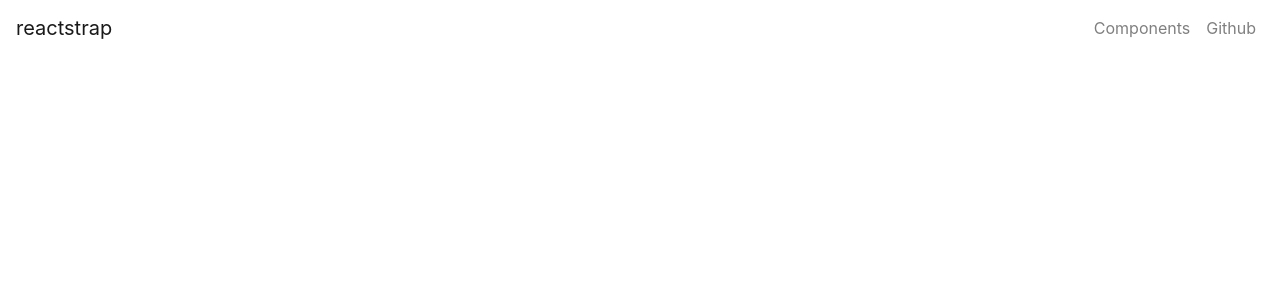
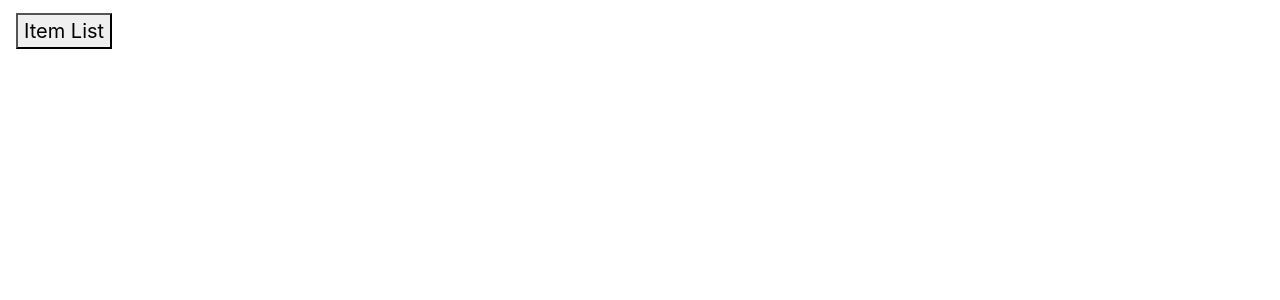
Before and after one commit to YiChunHung/Borrow_sys, a React app: page / in a window 1280 px wide. Shown: the top 300 px of the page. Built offline with nearby package versions, Linux system fonts and the light colour scheme; the HTML template or start-up script is replaced by a standard one.

Commit message:
read json file to make item list

```diff
--- /dev/null
+++ b/src/components/Borrowpage.jsx
@@ -0,0 +1,42 @@
+import React from 'react';
+import ItemList from 'components/ItemList.jsx';
+import ITEM from 'components/item.json';
+
+export default class Borrowpage extends React.Component {
+  constructor(props) {
+    super(props);
+    this.state = {
+    	selectedItems: []
+    };
+    this.toggle = this.toggle.bind(this);
+  }
+
+  toggle(e) {
+  	const className = e.target.className;
+  	const isPicked = this.state.selectedItems.includes(className);
+
+  	if(isPicked){
+  		this.setState({
+  			selectedItems: this.state.selectedItems.filter(function(item){return item != className})
+  		})
+  	}
+  	else{
+  		this.setState({
+  			selectedItems: [...this.state.selectedItems, className]
+  		})
+  	}
+  }
+
+  render() {
+  	const item = ITEM.item[0].name;
+    return (
+      <div>
+      	<ItemList
+      		choosedItems = {this.toggle}
+      		selectedItems = {this.state.selectedItems}
+      		item = {item}
+      	/>
+      </div>
+    );
+  }
+}
--- /dev/null
+++ b/src/components/ItemList.jsx
@@ -0,0 +1,60 @@
+import React from 'react';
+import { Collapse, Navbar, NavbarToggler, NavbarBrand, Nav, NavItem, NavLink } from 'reactstrap';
+
+export default class ItemList extends React.Component {
+  constructor(props) {
+    super(props);
+    this.state = {
+      collapsed: true,
+    };
+    this.toggleNavbar = this.toggleNavbar.bind(this);
+    this.itemList = this.itemList.bind(this);
+    this.toggle = this.toggle.bind(this);
+  }
+
+  toggleNavbar() {
+    this.setState({
+      collapsed: !this.state.collapsed
+    });
+  }
+
+  toggle(e) {
+    this.props.choosedItems(e)
+  }
+
+  itemList(item) {
+    return(
+      <NavItem
+        key={item}
+      >
+        <button
+          style={{background: this.props.selectedItems.includes(item)? "blue":"white"}}
+          onClick={this.toggle}
+          className={item}
+        >
+          {item}
+        </button>
+      </NavItem>
+    );
+
+  }
+
+  render() {
+    return (
+      <div>
+        <Navbar color="faded" light>
+          <NavbarBrand>
+            <button onClick={this.toggleNavbar} className="mr-auto">
+              Item List
+            </button>
+          </NavbarBrand>
+          <Collapse isOpen={!this.state.collapsed} navbar>
+            <Nav navbar>
+              {this.props.item.map(this.itemList)}
+            </Nav>
+          </Collapse>
+        </Navbar>
+      </div>
+    );
+  }
+}
--- a/src/components/Main.jsx
+++ b/src/components/Main.jsx
@@ -1,37 +1,17 @@
 import React from 'react';
 import { Collapse, Navbar, NavbarToggler, NavbarBrand, Nav, NavItem, NavLink } from 'reactstrap';
+import Borrowpage from 'components/Borrowpage.jsx'
 
 export default class Main extends React.Component {
   constructor(props) {
     super(props);
 
-    this.toggle = this.toggle.bind(this);
-    this.state = {
-      isOpen: false
-    };
   }
-  toggle() {
-    this.setState({
-      isOpen: !this.state.isOpen
-    });
-  }
+
   render() {
     return (
       <div>
-        <Navbar color="faded" light expand="md">
-          <NavbarBrand href="/">reactstrap</NavbarBrand>
-          <NavbarToggler onClick={this.toggle} />
-          <Collapse isOpen={this.state.isOpen} navbar>
-            <Nav className="ml-auto" navbar>
-              <NavItem>
-                <NavLink href="/components/">Components</NavLink>
-              </NavItem>
-              <NavItem>
-                <NavLink href="https://github.com/reactstrap/reactstrap">Github</NavLink>
-              </NavItem>
-            </Nav>
-          </Collapse>
-        </Navbar>
+        <Borrowpage />
       </div>
     );
   }
--- /dev/null
+++ b/src/components/item.json
@@ -0,0 +1,5 @@
+{
+	"item":[{
+		"name":["apple", "ear"]
+	}]
+}
```
Also changed, not shown: 3 other files (tests, documents, lock files or other folders).
